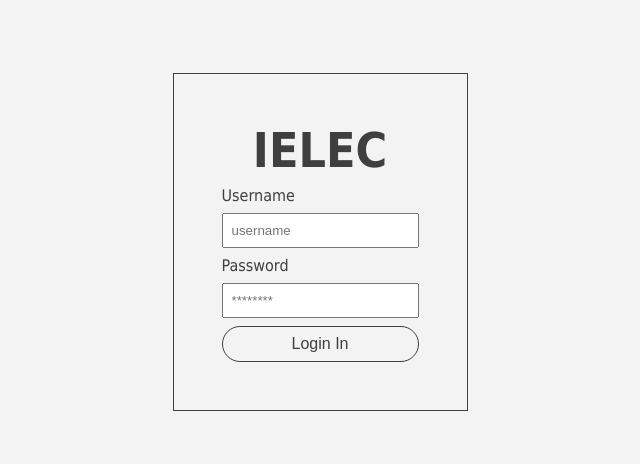
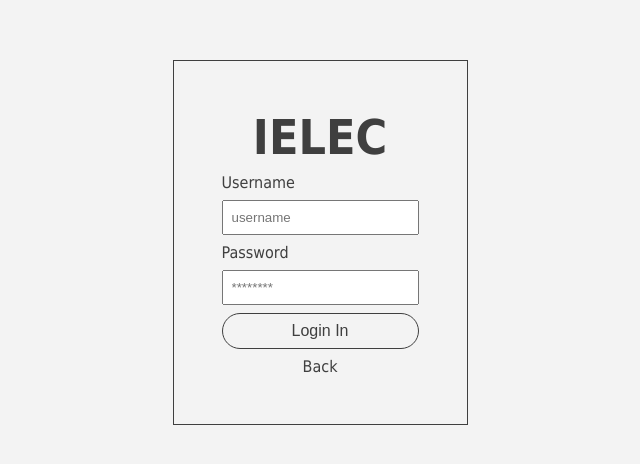
Before and after one commit to phyauab/ielec, a React (Create React App) app in the folder client/: page /login in a window 1280 px wide. Shown: the part 158-622 px from the top of the page, without its empty margins (320-960 px from the left). Built offline with nearby package versions, Linux system fonts and the light colour scheme.

Commit message:
Add back button (Login/Signup) Page

```diff
--- a/client/src/components/LoginForm.js
+++ b/client/src/components/LoginForm.js
@@ -2,6 +2,7 @@
 import styled from "styled-components";
 import Button from "../components/Button"
 import { useUserContext } from "../context/UserContext"
+import { Link } from "react-router-dom"
 ;
 const Wrapper = styled.section`
   display: flex;
@@ -22,6 +23,14 @@
       padding: 0.5rem;
     }
   }
+  a {
+      text-align: center;
+      text-decoration: none;
+      color: inherit;
+      &:hover {
+        text-decoration: underline;
+      }
+    }
 `;
 
 const LoginForm = () => {
@@ -45,7 +54,8 @@
         <input type="text" name="username" placeholder="username" onChange={(e)=>setUsername(e.target.value)} required></input>
         <label>Password</label>
         <input type="password" name="passowrd" placeholder="********" onChange={(e)=>setPassword(e.target.value)} required></input>
-          <Button>Login In</Button>
+        <Button>Login In</Button>
+        <Link to="/">Back</Link>
       </form>
     </Wrapper>
   );
--- a/client/src/components/SignUpForm.js
+++ b/client/src/components/SignUpForm.js
@@ -2,6 +2,7 @@
 import styled from 'styled-components';
 import Button from "./Button"
 import { useUserContext } from "../context/UserContext"
+import { Link } from "react-router-dom"
 
 const Wrapper = styled.section`
   display: flex;
@@ -21,11 +22,12 @@
     input {
       padding: 0.5rem;
     }
-    div {
-      width: 100%;
-      Button {
-        width: 100%;
-        margin-bottom: 5px;
+    a {
+      text-align: center;
+      text-decoration: none;
+      color: inherit;
+      &:hover {
+        text-decoration: underline;
       }
     }
   }
@@ -63,7 +65,7 @@
               <label>Password</label>
               <input name="passowrd" placeholder="********" onChange={(e) => setPassword(e.target.value)} required></input>
               <Button>Sign Up</Button>
-              <Button>Back</Button>
+              <Link to="/">Back</Link>
 
           </form>
       </Wrapper>
```
